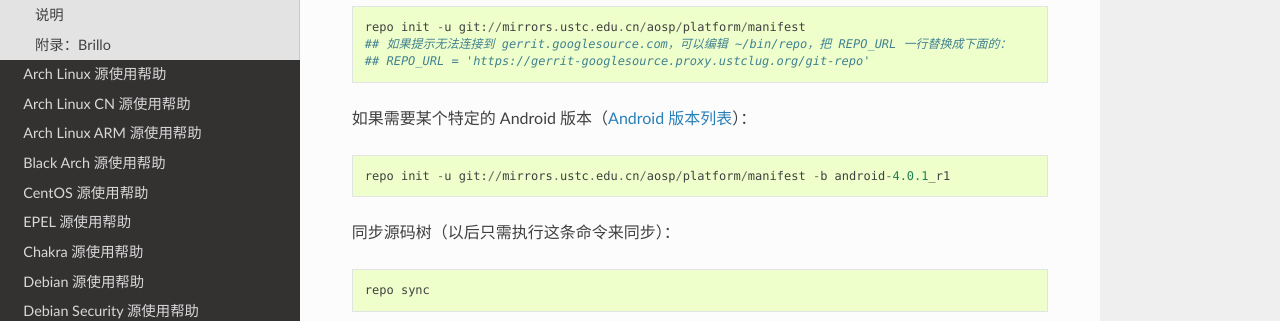
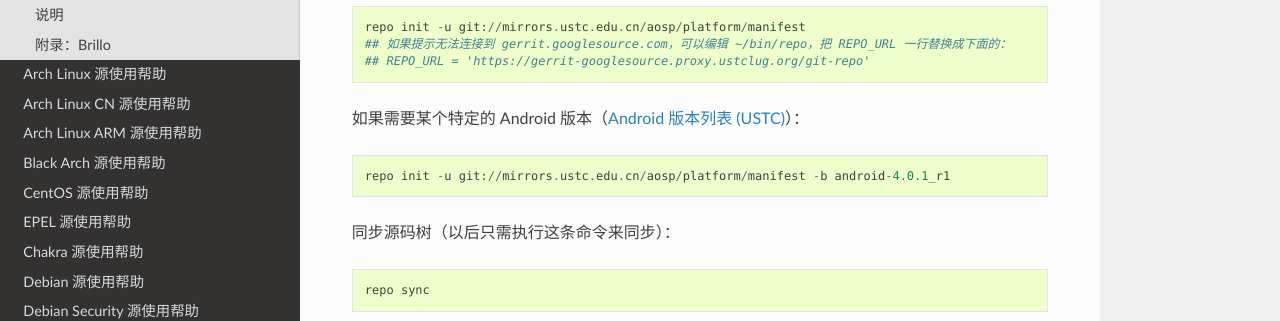
Before and after one commit to ustclug/mirrorhelp, a Sphinx documentation site: the page built from source/aosp.rst, in a window 1280 px wide and 900 px high, scrolled down 1116 px. Shown: the part 149-470 px from the top of the window. Built offline with Sphinx 7.4.7 and the Read the Docs theme 2.0.0, drawn with Linux system fonts in a browser that asks for light colours; pages that are not in the unit, such as notebooks, are missing from menus.

Commit message:
添加另外一种查看Android 版本列表的方式（不用科学上网）

```diff
--- a/source/aosp.rst
+++ b/source/aosp.rst
@@ -61,7 +61,7 @@
    ## 如果提示无法连接到 gerrit.googlesource.com，可以编辑 ~/bin/repo，把 REPO_URL 一行替换成下面的：
    ## REPO_URL = 'https://gerrit-googlesource.proxy.ustclug.org/git-repo'
 
-如果需要某个特定的 Android 版本（`Android 版本列表`_）：
+如果需要某个特定的 Android 版本（`Android 版本列表`_ `(USTC)`_）：
 
 ::
 
@@ -139,3 +139,4 @@
 ``repo init -u git://mirrors.ustc.edu.cn/aosp/brillo/manifest -b master``
 
 .. _Android 版本列表: https://source.android.com/source/build-numbers.html#source-code-tags-and-builds
+.. _(USTC): http://mirrors.ustc.edu.cn/aosp/platform/manifest.git/refs/tags/
```
